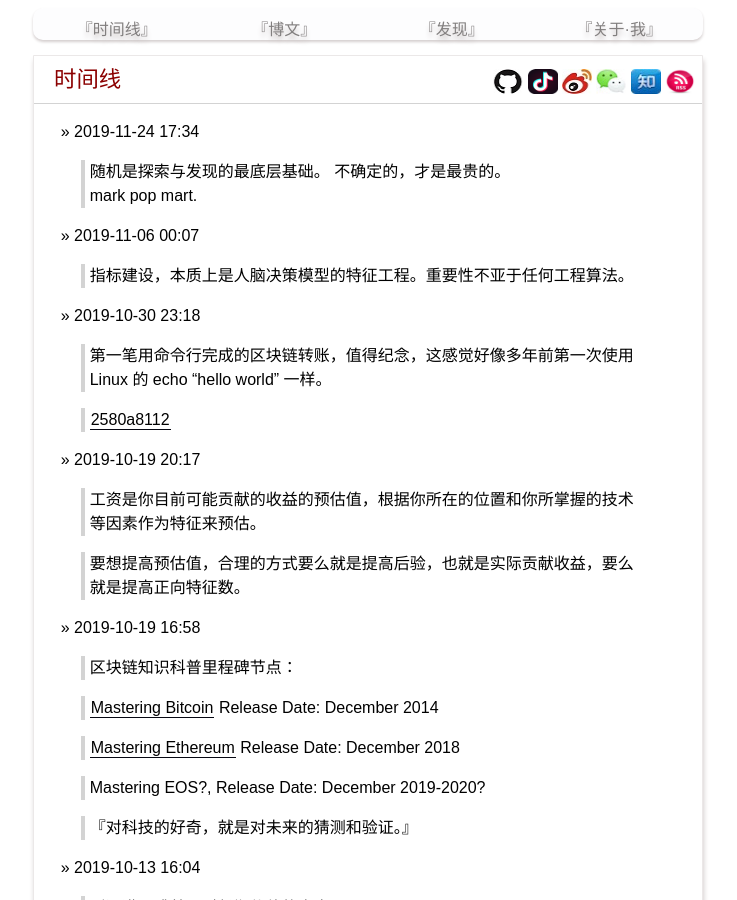
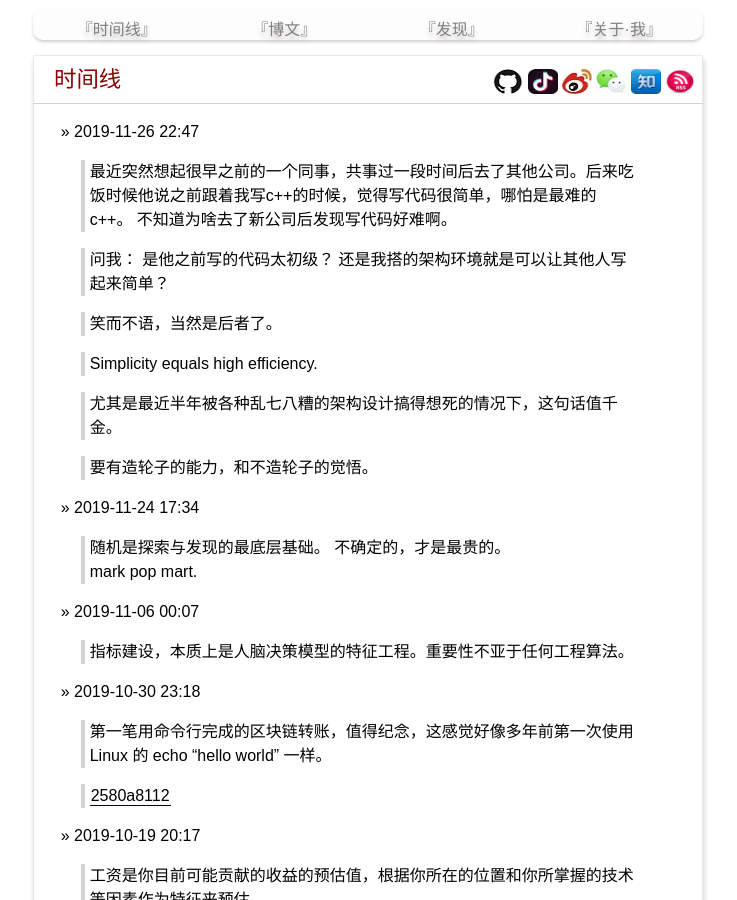
Before and after one commit to yanyiwu/blog, a Jekyll site: the page built from index.md, in a window 1280 px wide and 900 px high. Shown: the whole window, without its empty margins (272-1009 px from the left). Built offline with Jekyll 4.4.1, drawn with Linux system fonts in a browser that asks for light colours; Markdown is read by kramdown in place of the engine named in the settings; comment, search, counter and statistics services are not loaded.

Commit message:
[moment] update 11-26

```diff
--- a/index.md
+++ b/index.md
@@ -2,6 +2,22 @@
 layout: posting
 title: 时间线
 ---
+&raquo; 2019-11-26 22:47
+
+> 最近突然想起很早之前的一个同事，共事过一段时间后去了其他公司。后来吃饭时候他说之前跟着我写c++的时候，觉得写代码很简单，哪怕是最难的c++。
+> 不知道为啥去了新公司后发现写代码好难啊。
+
+> 问我：
+> 是他之前写的代码太初级？
+> 还是我搭的架构环境就是可以让其他人写起来简单？
+
+> 笑而不语，当然是后者了。
+
+> Simplicity equals high efficiency.
+
+> 尤其是最近半年被各种乱七八糟的架构设计搞得想死的情况下，这句话值千金。
+
+> 要有造轮子的能力，和不造轮子的觉悟。
 
 &raquo; 2019-11-24 17:34
 
```
